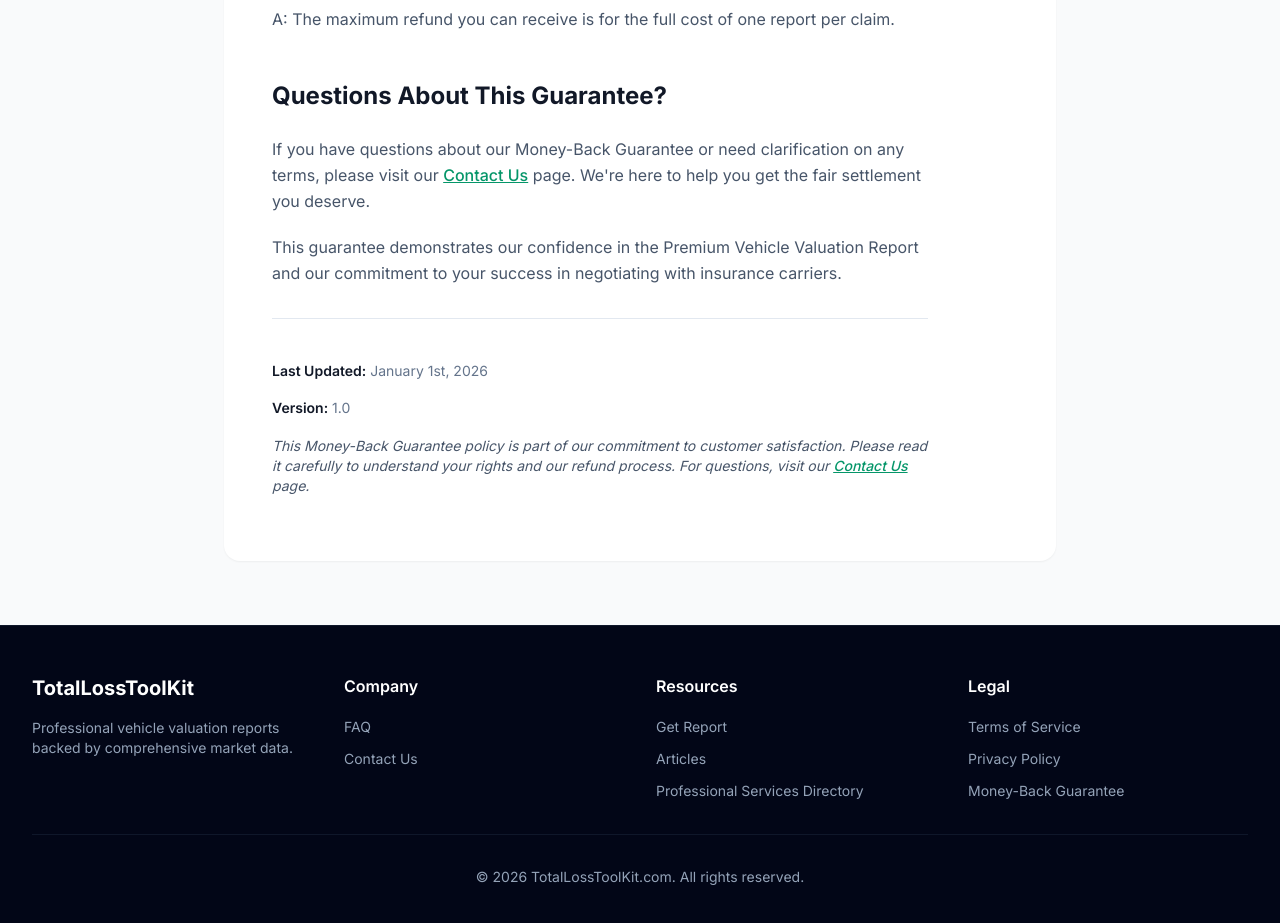
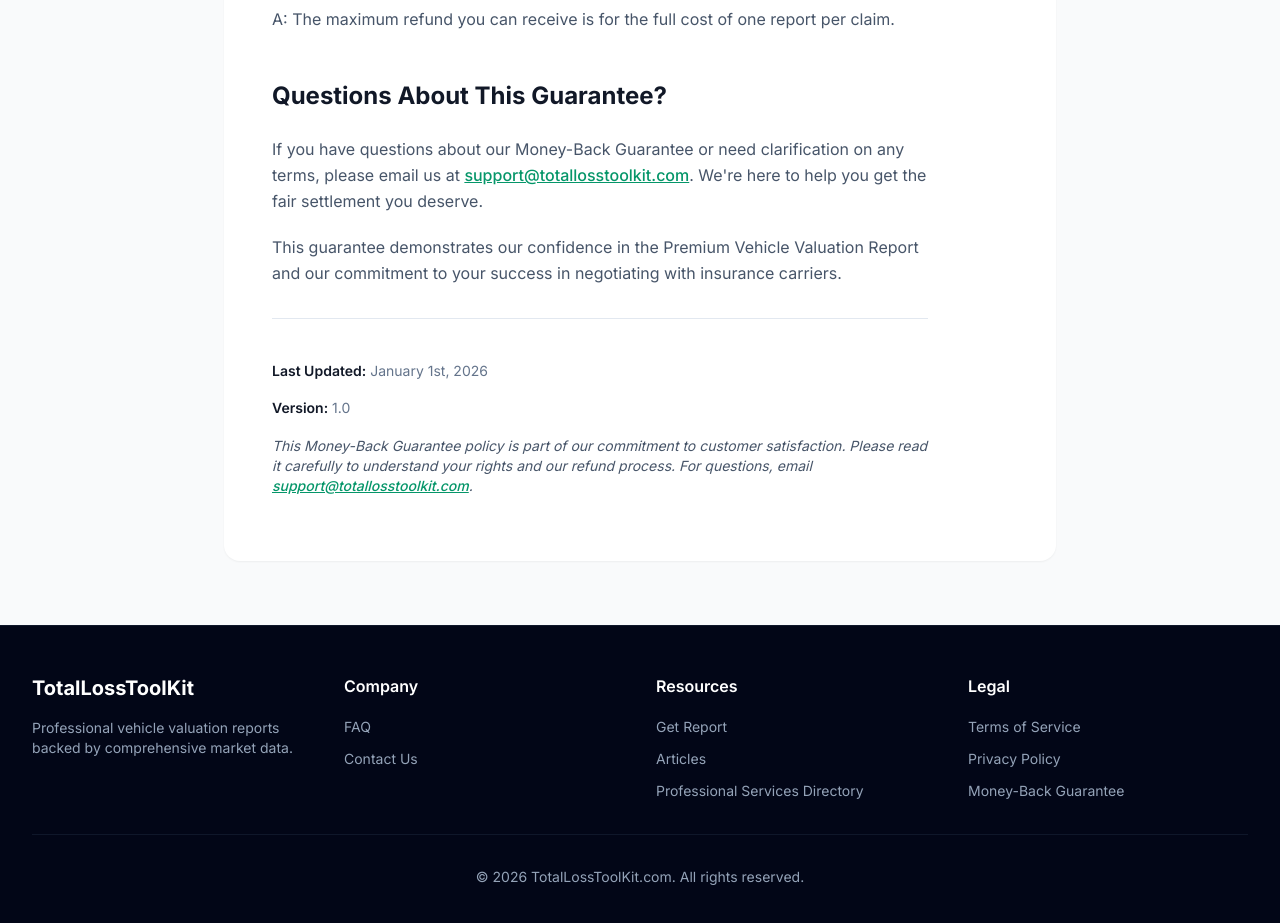
Before and after one commit to Lemmeyg/VehicleValuation, a Next.js app: page /guarantee in a window 1280 px wide. Shown: the part 5380-6303 px from the top of the page. Built offline with nearby package versions, Linux system fonts and the light colour scheme; no server answers.

Commit message:
fix: replace remaining /contact links with support email on guarantee page

```diff
--- a/app/guarantee/page.tsx
+++ b/app/guarantee/page.tsx
@@ -462,11 +462,11 @@ export default function MoneyBackGuaranteePage() {
                 </h2>
                 <p className="text-slate-600 leading-relaxed mb-4">
                   If you have questions about our Money-Back Guarantee or need clarification on any
-                  terms, please visit our{' '}
-                  <a href="/contact" className="text-primary-600 hover:underline">
-                    Contact Us
-                  </a>{' '}
-                  page. We&apos;re here to help you get the fair settlement you deserve.
+                  terms, please email us at{' '}
+                  <a href={`mailto:${SUPPORT_EMAIL}`} className="text-primary-600 hover:underline">
+                    {SUPPORT_EMAIL}
+                  </a>
+                  . We&apos;re here to help you get the fair settlement you deserve.
                 </p>
                 <p className="text-slate-600 leading-relaxed">
                   This guarantee demonstrates our confidence in the Premium Vehicle Valuation Report
@@ -485,11 +485,11 @@ export default function MoneyBackGuaranteePage() {
                 <p className="text-sm text-slate-600 italic">
                   This Money-Back Guarantee policy is part of our commitment to customer
                   satisfaction. Please read it carefully to understand your rights and our refund
-                  process. For questions, visit our{' '}
-                  <a href="/contact" className="text-primary-600 hover:underline">
-                    Contact Us
-                  </a>{' '}
-                  page.
+                  process. For questions, email{' '}
+                  <a href={`mailto:${SUPPORT_EMAIL}`} className="text-primary-600 hover:underline">
+                    {SUPPORT_EMAIL}
+                  </a>
+                  .
                 </p>
               </div>
             </div>
```
